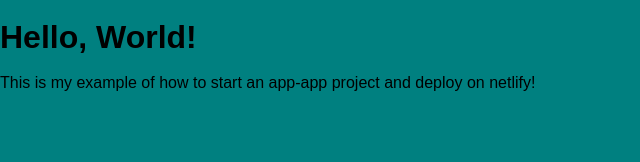
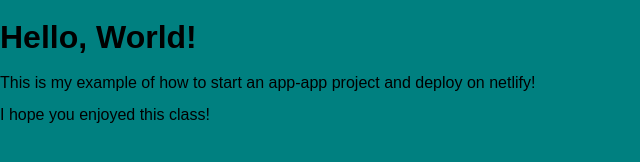
Before and after one commit to lizthrilla/example-app-app, a website: page public/index.html in a window 1280 px wide. Shown: the whole page, without its empty margins (0-640 px from the left). Drawn offline with Linux system fonts and the light colour scheme.

Commit message:
added text

```diff
--- a/package.json
+++ b/package.json
@@ -3,7 +3,7 @@
   "name": "example-app-app",
   "scripts": {
     "start": "browser-sync start --server public --files public",
-    "deploy": "echo 'To setup deployment run: yarn setup-deploy'",
+    "deploy": "netlify deploy --prod --dir=public",
     "setup-deploy": "app-app --deploy && yarn deploy"
   },
   "prettier": {
@@ -25,5 +25,6 @@
     "prettier": "^1.19.1",
     "stylelint": "^13.0.0",
     "stylelint-config-standard": "^19.0.0"
-  }
+  },
+  "homepage": ""
 }
--- a/public/index.html
+++ b/public/index.html
@@ -10,6 +10,7 @@
   <body>
     <h1 class="hello-world"></h1>
     <p>This is my example of how to start an app-app project and deploy on netlify!</p>
+    <p>I hope you enjoyed this class!</p>
     <script src="/main.js" charset="utf-8"></script>
   </body>
 </html>
```
Also changed, not shown: 1 other file.
